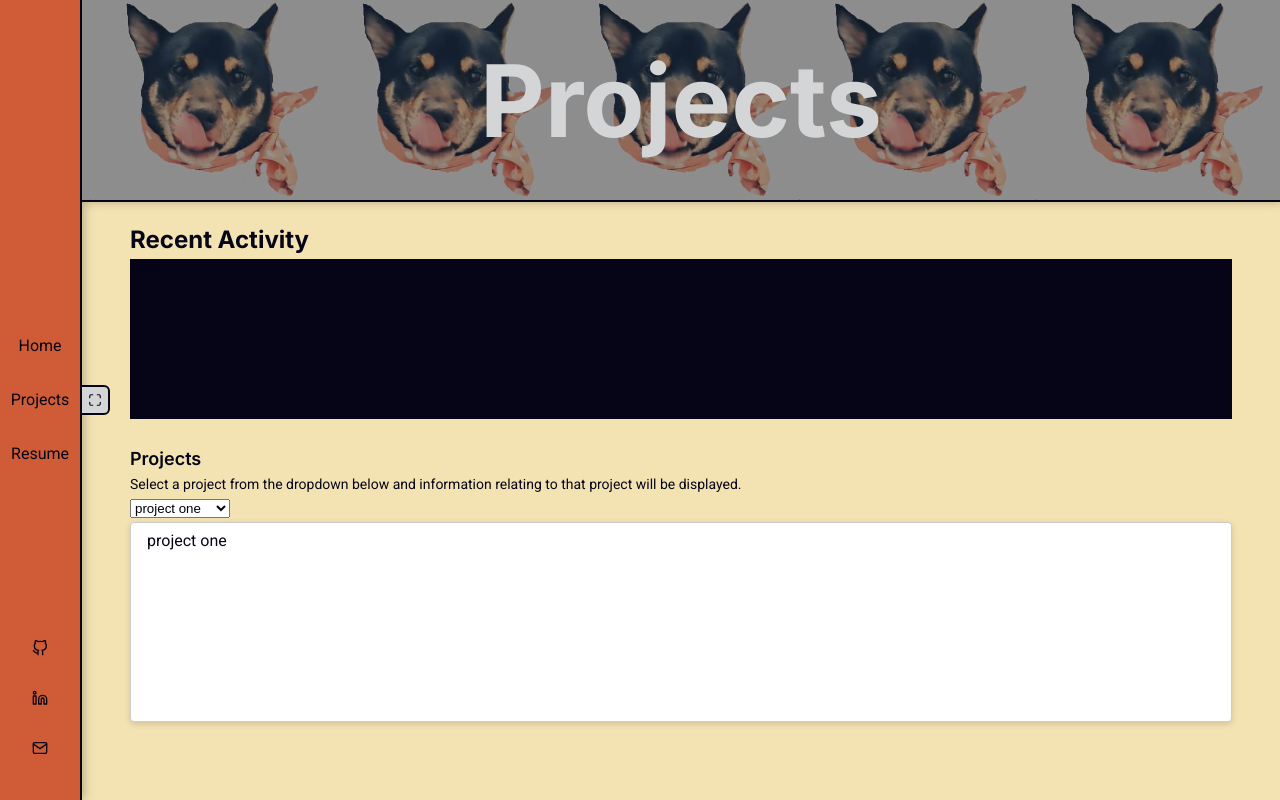
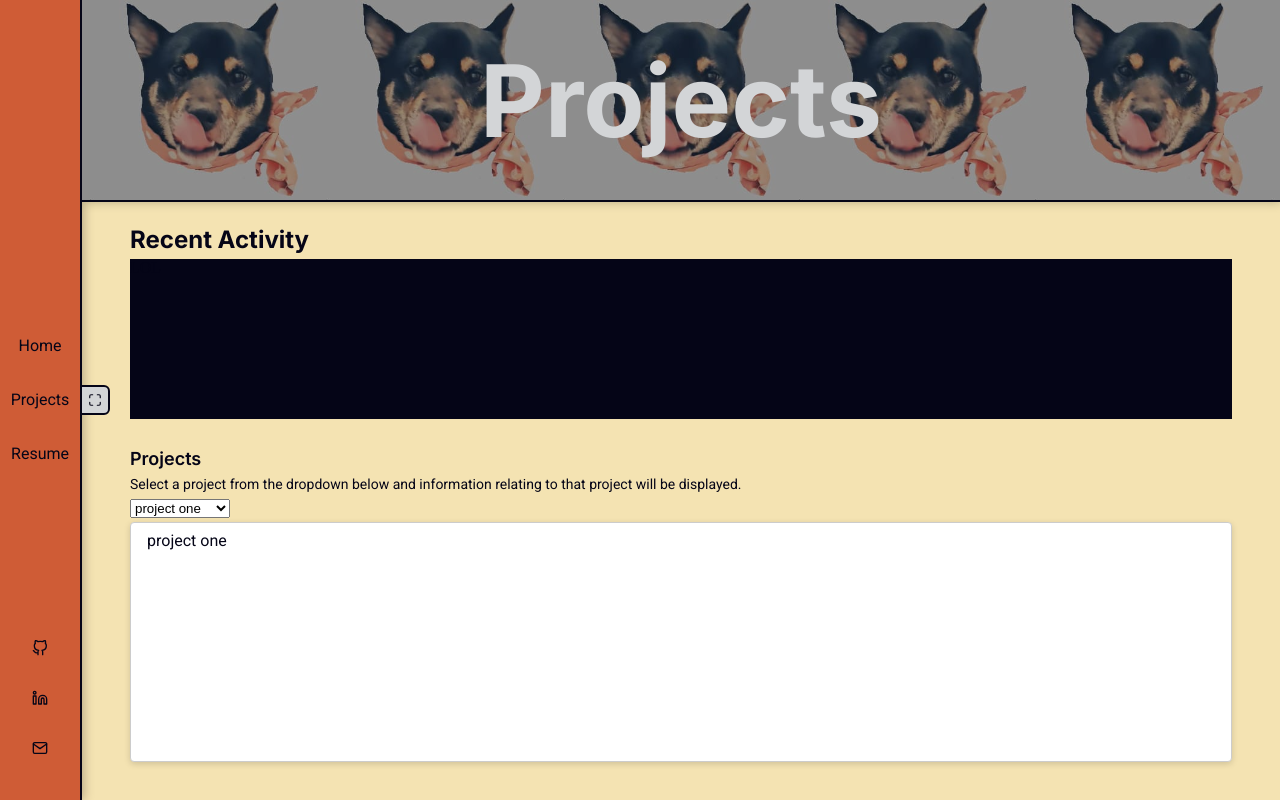
Before and after one commit to bitterhippo/portfolioOne, a React (Vite) app: page /projects in a window 1280 px wide. Built offline with nearby package versions, Linux system fonts and the light colour scheme.

Commit message:
changes styling of contentbox in project view to align with other views

```diff
--- a/src/pages/Projects/Projects.tsx
+++ b/src/pages/Projects/Projects.tsx
@@ -39,7 +39,7 @@ export default function Projects() {
             return <option value={item.value}>{item.label}</option>;
           })}
         </select>
-        <ProjectSelectorContentBox>
+        <ProjectSelectorContentBox height="30vh">
           {selectedProject !== "" && ProjectDescriptions[`${selectedProject}`]}
         </ProjectSelectorContentBox>
       </PageTextWrapper>
```
